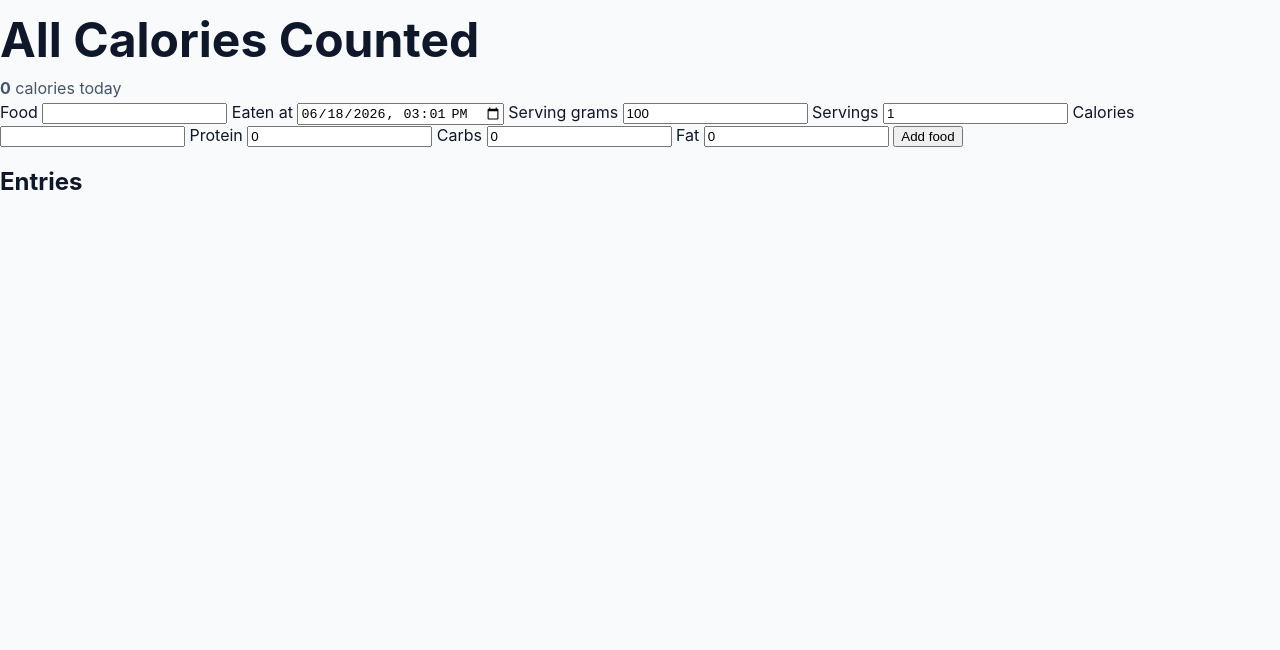
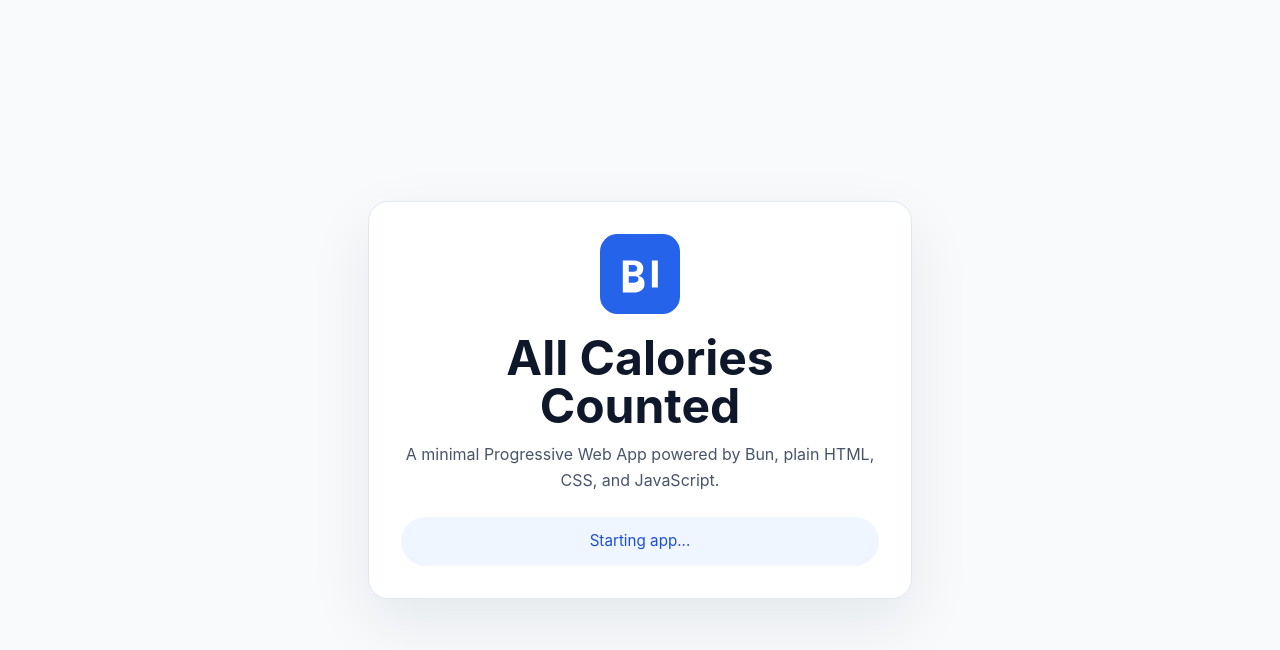
Before and after one commit to andrewvelez/all-calories-counted, a website: page public/index.html in a window 1280 px wide. Drawn offline with Linux system fonts and the light colour scheme.

Commit message:
reverting index file

```diff
--- a/public/index.html
+++ b/public/index.html
@@ -1,75 +1,33 @@
 <!doctype html>
 <html lang="en">
   <head>
-    <meta charset="utf-8">
-    <meta name="viewport" content="width=device-width, initial-scale=1">
-    <meta name="theme-color" content="#ffffff">
+    <meta charset="utf-8" />
+    <meta name="viewport" content="width=device-width, initial-scale=1" />
+    <meta name="theme-color" content="#2563eb" />
+
     <title>All Calories Counted</title>
-    <link rel="manifest" href="/manifest.webmanifest">
-    <link rel="stylesheet" href="/styles.css">
-    <script type="module" src="/app.js"></script>
+
+    <link rel="icon" href="/public/icons/icon.svg" />
+    <link rel="manifest" href="/public/manifest.webmanifest" />
+    <link rel="stylesheet" href="/public/styles.css" />
+
+    <script type="module" src="/public/main.js"></script>
   </head>
+
   <body>
-    <main>
-      <header>
+    <main class="app">
+      <section class="card">
+        <img class="logo" src="/public/icons/icon.svg" alt="" />
+
         <h1>All Calories Counted</h1>
-        <p><strong id="today-calories">0</strong> calories today</p>
-      </header>
 
-      <form id="meal-form">
-        <label>
-          Food
-          <input name="name" required autocomplete="off">
-        </label>
+        <p>
+          A minimal Progressive Web App powered by Bun, plain HTML, CSS, and
+          JavaScript.
+        </p>
 
-        <label>
-          Eaten at
-          <input id="eaten-at" name="eatenAt" type="datetime-local" required>
-        </label>
-
-        <label>
-          Serving grams
-          <input name="servingGrams" type="number" min="0" step="0.1" value="100">
-        </label>
-
-        <label>
-          Servings
-          <input name="servings" type="number" min="0" step="0.1" value="1" required>
-        </label>
-
-        <label>
-          Calories
-          <input name="calories" type="number" min="0" step="1" required>
-        </label>
-
-        <label>
-          Protein
-          <input name="protein" type="number" min="0" step="0.1" value="0">
-        </label>
-
-        <label>
-          Carbs
-          <input name="carbs" type="number" min="0" step="0.1" value="0">
-        </label>
-
-        <label>
-          Fat
-          <input name="fat" type="number" min="0" step="0.1" value="0">
-        </label>
-
-        <button type="submit">Add food</button>
-      </form>
-
-      <section aria-labelledby="entries-heading">
-        <h2 id="entries-heading">Entries</h2>
-        <ol id="entries"></ol>
+        <p id="status" class="status">Starting app...</p>
       </section>
     </main>
-
-    <script>
-      if ("serviceWorker" in navigator) {
-        navigator.serviceWorker.register("/sw.js");
-      }
-    </script>
   </body>
 </html>
```
